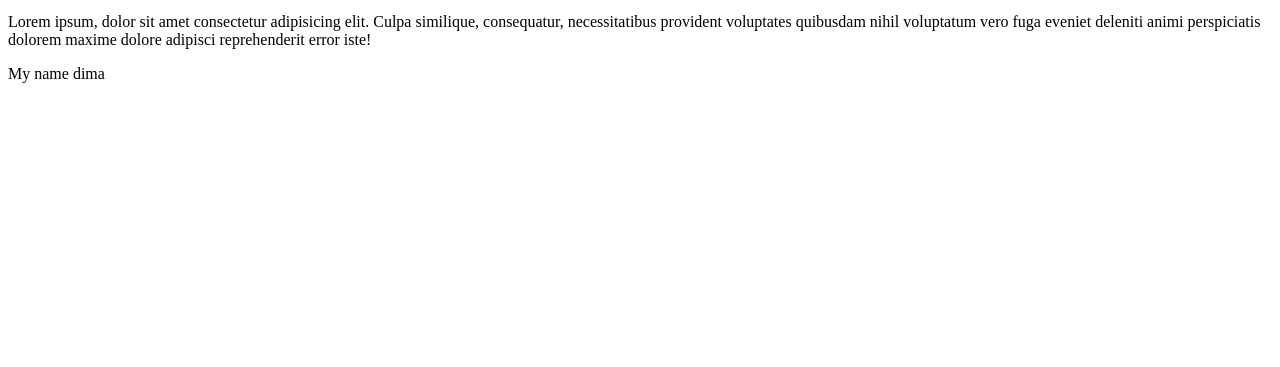
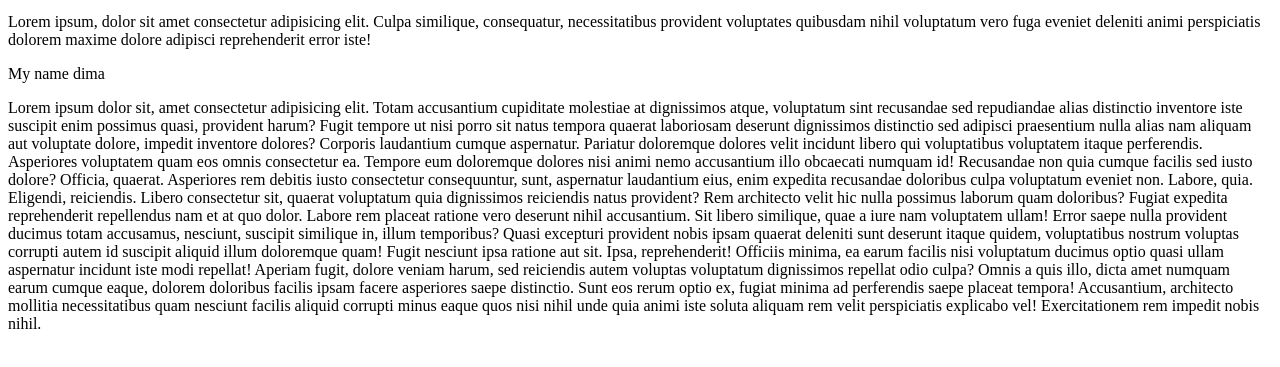
Before and after one commit to 5Dima/testrepo, a plain HTML site: page index.html in a window 1280 px wide. Shown: the part 145-512 px from the top of the page. Drawn offline with Linux system fonts and the light colour scheme.

Commit message:
Lorem 10*

```diff
--- a/index.html
+++ b/index.html
@@ -13,5 +13,15 @@ indexhtml
 <p>Lorem ipsum, dolor sit amet consectetur adipisicing elit. Culpa similique, consequatur, necessitatibus provident voluptates quibusdam nihil voluptatum vero fuga eveniet deleniti animi perspiciatis dolorem maxime dolore adipisci reprehenderit error iste!</p>
 
 <p>My name dima</p>
+<p>Lorem ipsum dolor sit, amet consectetur adipisicing elit. Totam accusantium cupiditate molestiae at dignissimos atque, voluptatum sint recusandae sed repudiandae alias distinctio inventore iste suscipit enim possimus quasi, provident harum?
+Fugit tempore ut nisi porro sit natus tempora quaerat laboriosam deserunt dignissimos distinctio sed adipisci praesentium nulla alias nam aliquam aut voluptate dolore, impedit inventore dolores? Corporis laudantium cumque aspernatur.
+Pariatur doloremque dolores velit incidunt libero qui voluptatibus voluptatem itaque perferendis. Asperiores voluptatem quam eos omnis consectetur ea. Tempore eum doloremque dolores nisi animi nemo accusantium illo obcaecati numquam id!
+Recusandae non quia cumque facilis sed iusto dolore? Officia, quaerat. Asperiores rem debitis iusto consectetur consequuntur, sunt, aspernatur laudantium eius, enim expedita recusandae doloribus culpa voluptatum eveniet non. Labore, quia.
+Eligendi, reiciendis. Libero consectetur sit, quaerat voluptatum quia dignissimos reiciendis natus provident? Rem architecto velit hic nulla possimus laborum quam doloribus? Fugiat expedita reprehenderit repellendus nam et at quo dolor.
+Labore rem placeat ratione vero deserunt nihil accusantium. Sit libero similique, quae a iure nam voluptatem ullam! Error saepe nulla provident ducimus totam accusamus, nesciunt, suscipit similique in, illum temporibus?
+Quasi excepturi provident nobis ipsam quaerat deleniti sunt deserunt itaque quidem, voluptatibus nostrum voluptas corrupti autem id suscipit aliquid illum doloremque quam! Fugit nesciunt ipsa ratione aut sit. Ipsa, reprehenderit!
+Officiis minima, ea earum facilis nisi voluptatum ducimus optio quasi ullam aspernatur incidunt iste modi repellat! Aperiam fugit, dolore veniam harum, sed reiciendis autem voluptas voluptatum dignissimos repellat odio culpa?
+Omnis a quis illo, dicta amet numquam earum cumque eaque, dolorem doloribus facilis ipsam facere asperiores saepe distinctio. Sunt eos rerum optio ex, fugiat minima ad perferendis saepe placeat tempora!
+Accusantium, architecto mollitia necessitatibus quam nesciunt facilis aliquid corrupti minus eaque quos nisi nihil unde quia animi iste soluta aliquam rem velit perspiciatis explicabo vel! Exercitationem rem impedit nobis nihil.</p>
 </body>
 </html>
```
